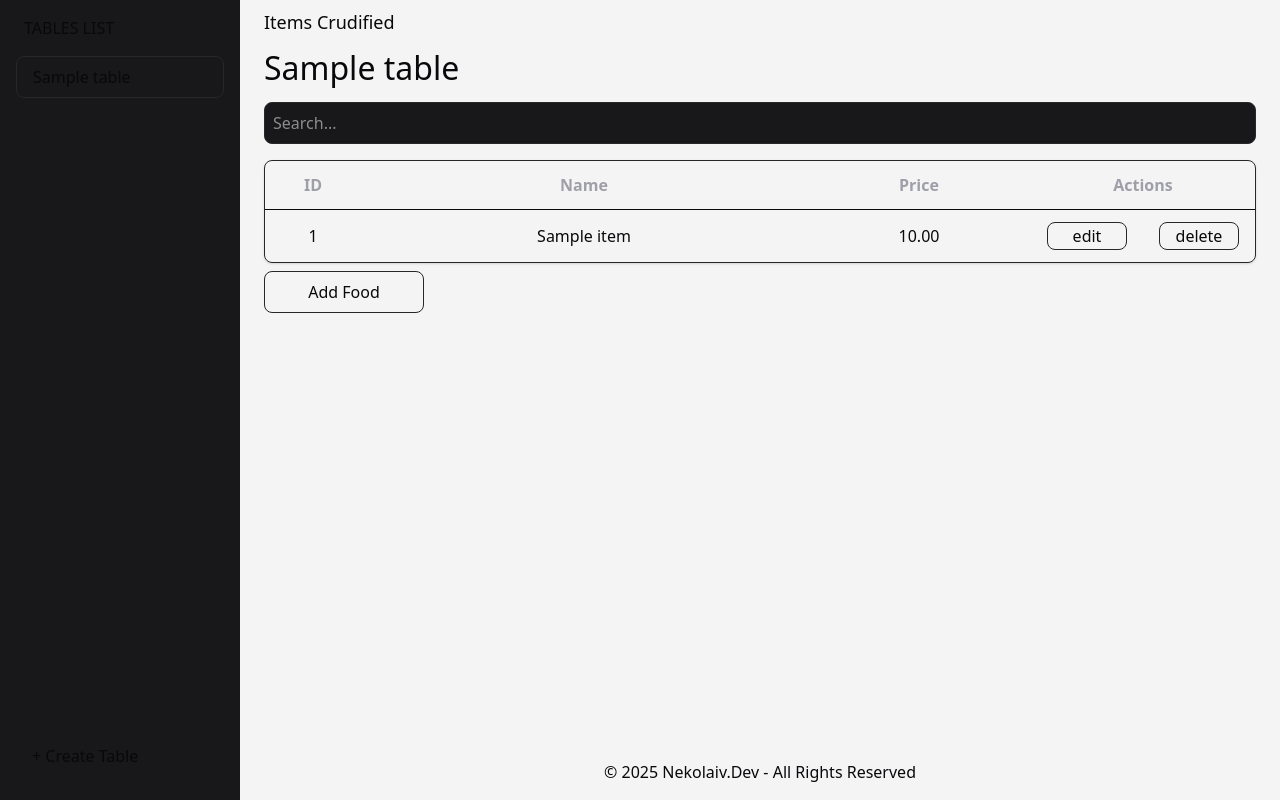
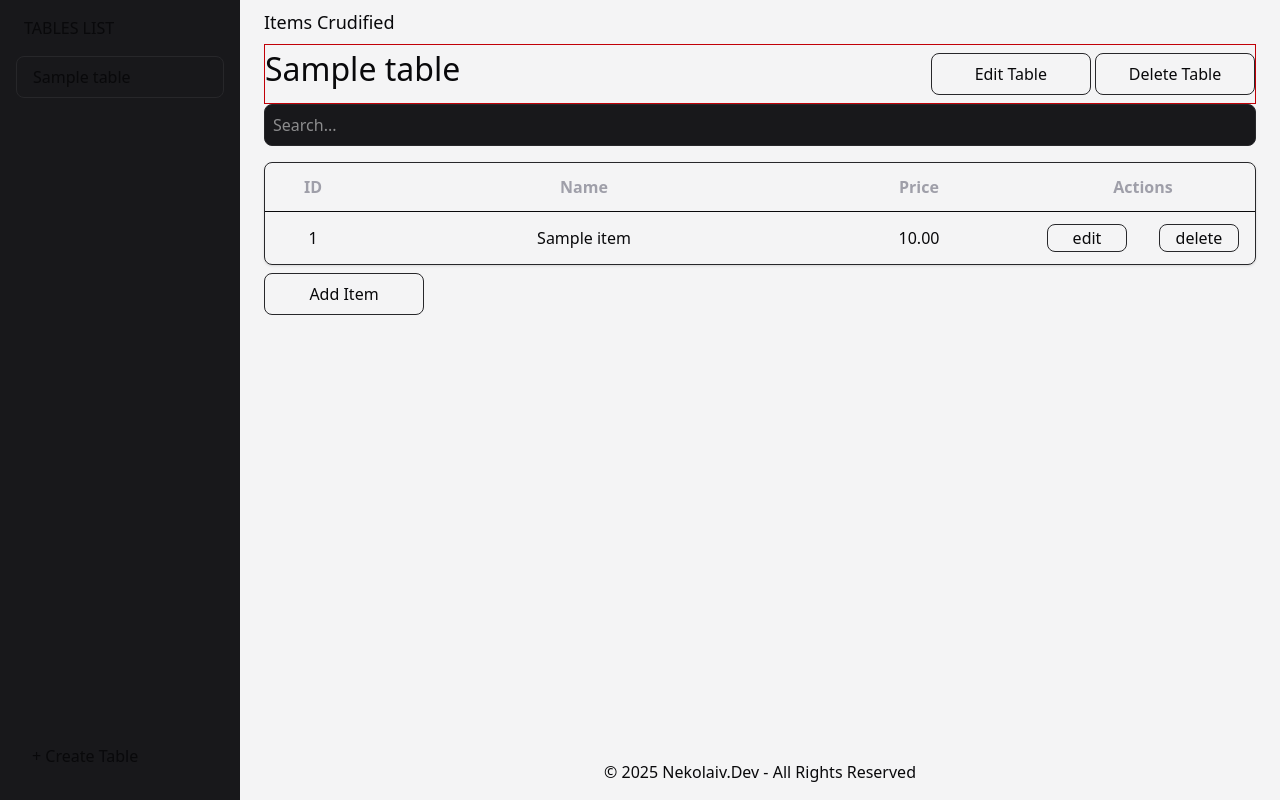
Before and after one commit to nekolaiv/items-crudified, a Django app: page /?table_id=1 in a window 1280 px wide. Run offline with Django 5.2, Linux system fonts and the light colour scheme; tables that the repository leaves empty hold one stand-in row (values such as "Sample post").

Commit message:
update: add update and delete table buttons

```diff
--- a/inventory/templates/table_view.html
+++ b/inventory/templates/table_view.html
@@ -1,7 +1,29 @@
 {% extends 'base.html' %} {% block content %} {% load static %}
 <div class="flex max-h-full flex-col px-6">
     {% if selected_table %}
-    <h2>{{ selected_table.name }}</h2>
+    <div class="flex items-center justify-between border border-red-700">
+        <h2>{{ selected_table.name }}</h2>
+        <div class="">
+            <a
+                href="tables/{{ selected_table.id }}/table/edit/"
+                class="mt-2 w-fit"
+                ><button
+                    class="w-40 cursor-pointer rounded-lg border border-zinc-800 p-2 text-center transition duration-300 hover:bg-zinc-900"
+                >
+                    Edit Table
+                </button></a
+            >
+            <a
+                href="tables/{{ selected_table.id }}/table/delete/"
+                class="mt-2 w-fit"
+                ><button
+                    class="w-40 cursor-pointer rounded-lg border border-zinc-800 p-2 text-center transition duration-300 hover:bg-zinc-900"
+                >
+                    Delete Table
+                </button></a
+            >
+        </div>
+    </div>
     <input
         type="text"
         id="search"
@@ -93,7 +115,7 @@
         ><button
             class="w-40 cursor-pointer rounded-lg border border-zinc-800 p-2 text-center transition duration-300 hover:bg-zinc-900"
         >
-            Add Food
+            Add Item
         </button></a
     >
     {% else %}
```
